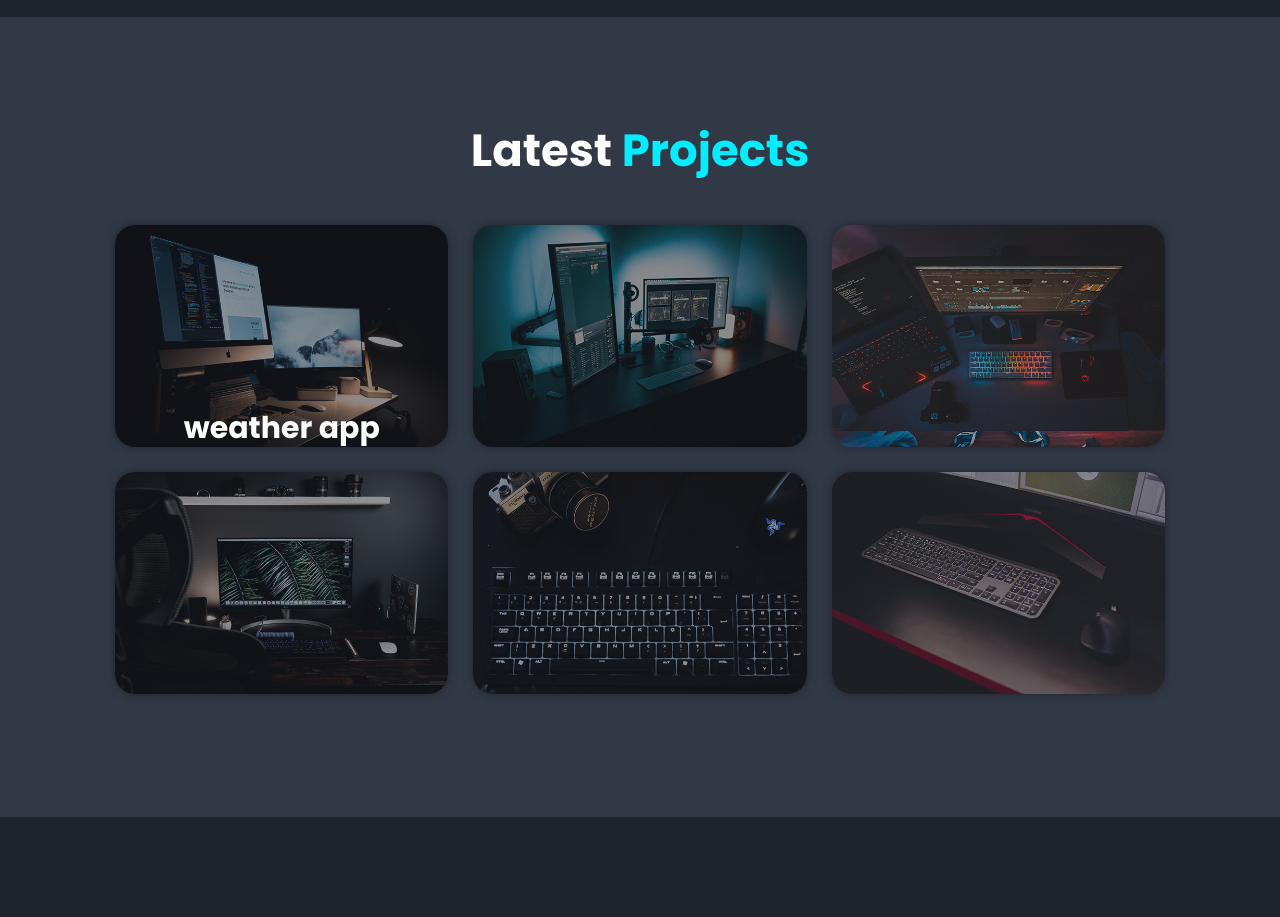
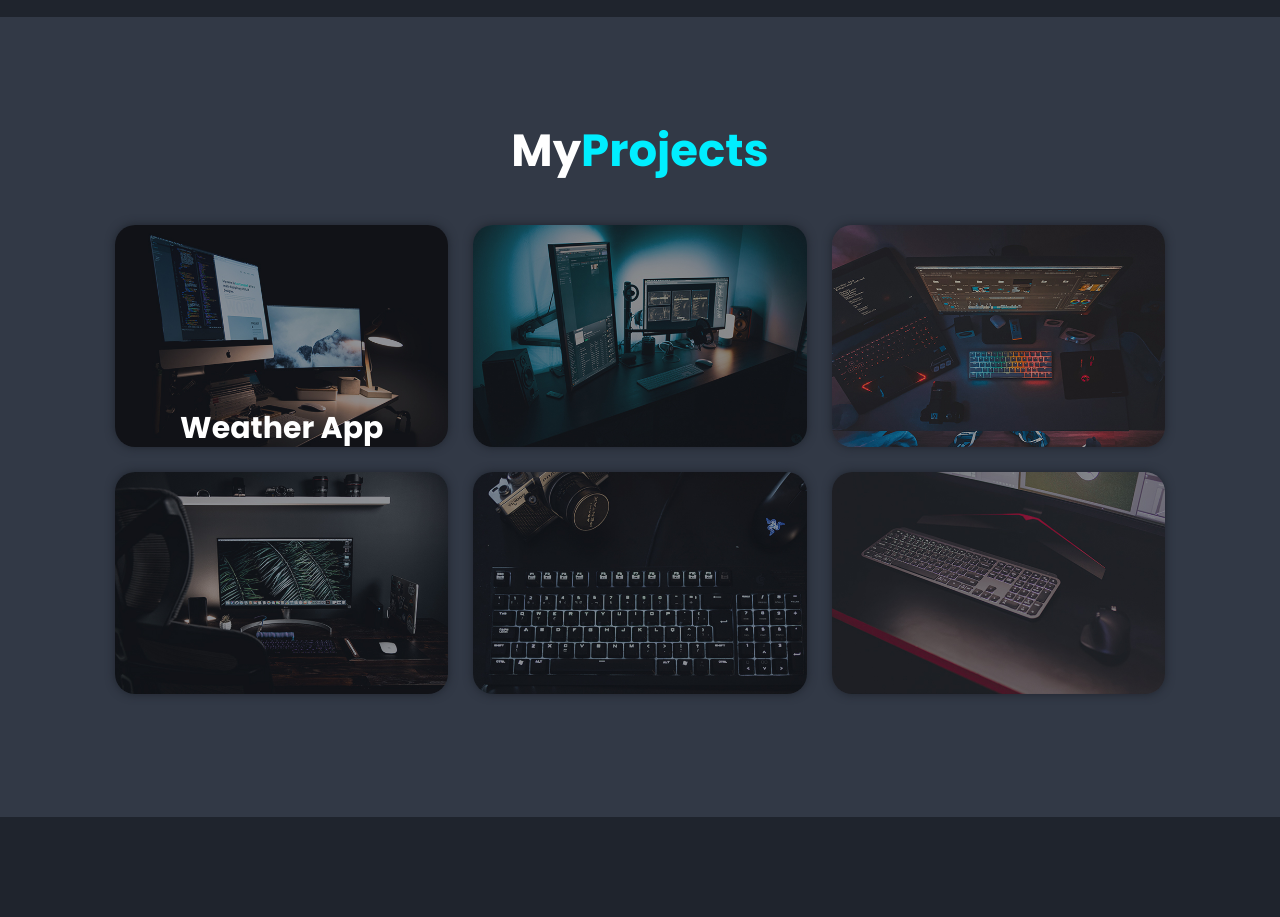
Before and after one commit to satyam354/Portfolio, a plain HTML site: page index.html in a window 1280 px wide. Shown: the part 2818-3735 px from the top of the page. Drawn offline with nearby package versions, Linux system fonts and the light colour scheme.

Commit message:
Update index.html

```diff
--- a/index.html
+++ b/index.html
@@ -150,17 +150,16 @@
 
     <!--Projects section design-->
     <section class="projects" id="projects">
-        <h2 class="heading">Latest <span>Projects</span></h2>
+        <h2 class="heading">My<span>Projects</span></h2>
 
         <div class="projects-container">
             <div class="projects-box">
                 <img src="images/portfolio1.jpg" alt="">
                 <div class="projects-layer">
-                    <h4> weather app </h4>
+                    <h4>Weather App</h4>
                     <p> It is a weather app using HTML, CSS, and JavaScript, Get instant access to the current weather conditions,
                         including temperature, humidity, wind speed, and more. Automatic change background images according to geography location</p>
                     <a href="https://weatherbymax.netlify.app"><i class='bx bx-link-external'></i></a>
-
                 </div>
             </div>
 
@@ -171,9 +170,9 @@
                     <p>Lorem ipsum dolor sit amet consectetur adipisicing elite.
                         neque veniam libero vel! Exercitationem.</p>
                     <a href="#"><i class='bx bx-link-external'></i></a>
-
                 </div>
             </div>
+
             <div class="projects-box">
                 <img src="images/portfolio3.jpg" alt="">
                 <div class="projects-layer">
@@ -181,9 +180,9 @@
                     <p>Lorem ipsum dolor sit amet consectetur adipisicing elit.
                         neque veniam libero vel! Exercitationem.</p>
                     <a href="#"><i class='bx bx-link-external'></i></a>
-
                 </div>
             </div>
+
             <div class="projects-box">
                 <img src="images/portfolio4.jpg" alt="">
                 <div class="projects-layer">
@@ -191,9 +190,9 @@
                     <p>Lorem ipsum dolor sit amet consectetur adipisicing elit.
                         neque veniam libero vel! Exercitationem.</p>
                     <a href="#"><i class='bx bx-link-external'></i></a>
-
                 </div>
             </div>
+
             <div class="projects-box">
                 <img src="images/portfolio5.jpg" alt="">
                 <div class="projects-layer">
@@ -201,9 +200,9 @@
                     <p>Lorem ipsum dolor sit amet consectetur adipisicing elit.
                         neque veniam libero vel! Exercitationem.</p>
                     <a href="#"><i class='bx bx-link-external'></i></a>
-
                 </div>
             </div>
+
             <div class="projects-box">
                 <img src="images/portfolio6.jpg" alt="">
                 <div class="projects-layer">
@@ -211,13 +210,11 @@
                     <p>Lorem ipsum dolor sit amet consectetur adipisicing elit.
                         neque veniam libero vel! Exercitationem.</p>
                     <a href="#"><i class='bx bx-link-external'></i></a>
-
                 </div>
-
             </div>
         </div>
+
     </section>
-
     <!--Contact section design-->
     <section class="contact" id="contact">
         <h2 class="heading">Contact <span>Me!</span></h2>
```
